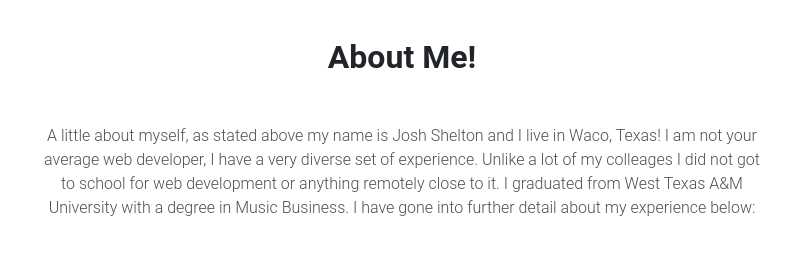
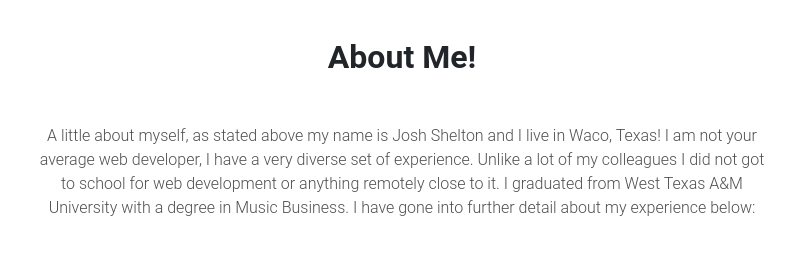
Before and after one commit to ClassicSax/Resume, a plain HTML site: page index.html in a window 1280 px wide. Shown: the part 860-1117 px from the top of the page, 238-1041 px from the left. Drawn offline with nearby package versions, Linux system fonts and the light colour scheme.

Commit message:
Update index.html

```diff
--- a/index.html
+++ b/index.html
@@ -93,7 +93,7 @@
         <div class="col-md-8">
 
           <!-- Description -->
-          <p class="dark-grey-text">A little about myself, as stated above my name is Josh Shelton and I live in Waco, Texas! I am not your average web developer, I have a very diverse set of experience. Unlike a lot of my colleages I did not got to school for web development or anything remotely close to it. I graduated from West Texas A&M University with a degree in Music Business. I have gone into further detail about my experience below: </p>
+          <p class="dark-grey-text">A little about myself, as stated above my name is Josh Shelton and I live in Waco, Texas! I am not your average web developer, I have a very diverse set of experience. Unlike a lot of my colleagues I did not got to school for web development or anything remotely close to it. I graduated from West Texas A&M University with a degree in Music Business. I have gone into further detail about my experience below: </p>
 
         </div>
         <!--Grid column-->
```
